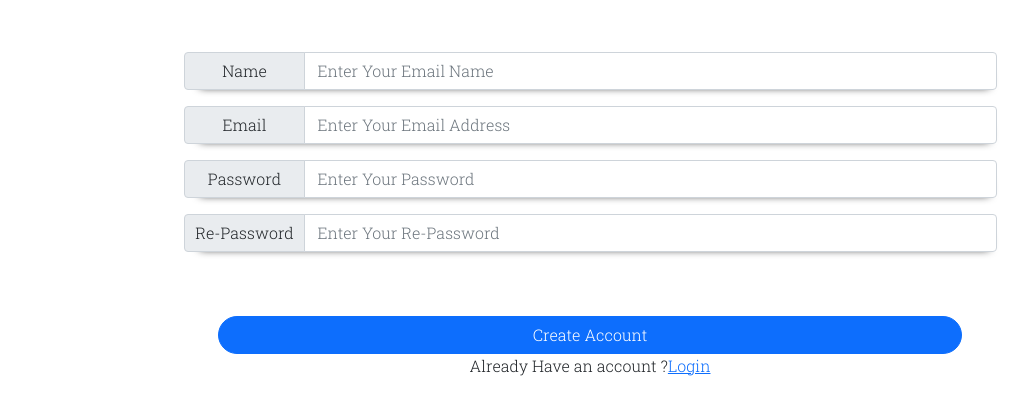
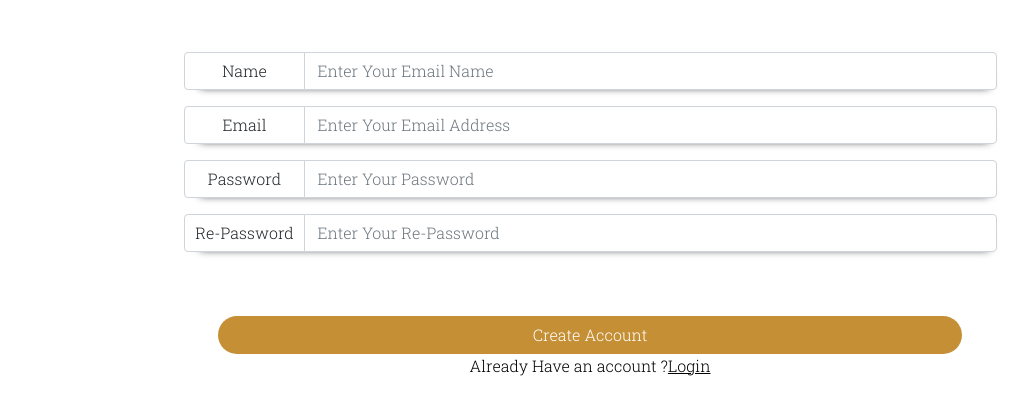
Before and after one commit to ahmedalaa404/Project-Graduated, a plain HTML site: page index.html in a window 1280 px wide. Shown: the part 159-574 px from the top of the page, without its empty margins (50-1078 px from the left). Drawn offline with Linux system fonts and the light colour scheme.

Commit message:
some maintains of Code

```diff
--- a/css/IndexStyleCss.css
+++ b/css/IndexStyleCss.css
@@ -23,10 +23,19 @@ height: 10%;
 
 
 
+
+
 body
 {
     font-family: 'Roboto Slab', serif !important;
 }
+
+.main-bg-color
+{
+    background:  #C58F35 !important;
+    color:white !important ;
+}
+
 
 @media only screen and (max-width: 600px)
  {
--- a/css/SignInCssStyle.css
+++ b/css/SignInCssStyle.css
@@ -35,6 +35,9 @@ body
 {
     background:  #C58F35 !important;
 }
+
+
+
 @media only screen and (max-width: 600px)
  {
     /* .container.py-5 // for test onely
--- a/index.html
+++ b/index.html
@@ -36,23 +36,23 @@
 
 <header>
 <div class="container py-5">
-    <div class="d-flex justify-content-center align-items-start ">
+    <div class="d-flex justify-content-center align-items-start">
         <div class="h-50 w-75 containerOfInputsSignUp">
            <div class="container-fluid">
             <h1 class="text-center" >Sign Up</h1>
             <div class="row py-5">
                 <div class="col-lg-12">
                     <div class="input-group mb-3">
-                        <span class="input-group-text m-10 text-center justify-content-center" id="basic-addon2">Name</span>
+                        <span class="input-group-text m-10 text-center justify-content-center bg-white " id="basic-addon2">Name</span>
                         <input type="text" class="form-control" placeholder="Enter Your Email Name" aria-label="Recipient's username" aria-describedby="basic-addon2">
                       </div>
                 </div>
 
 
 
-                <div class="col-lg-12">
+                <div class="col-lg-12 ">
                     <div class="input-group mb-3">
-                        <span class="input-group-text m-10 text-center justify-content-center" id="basic-addon2">Email</span>
+                        <span class="input-group-text m-10 text-center justify-content-center bg-white " id="basic-addon2">Email</span>
                         <input type="email" class="form-control" placeholder="Enter Your Email Address" aria-label="Recipient's username" aria-describedby="basic-addon2">
                       </div>
                 </div>
@@ -63,7 +63,7 @@
 
                 <div class="col-lg-12">
                     <div class="input-group mb-3">
-                        <span class="input-group-text m-10 text-center justify-content-center" id="basic-addon2">Password</span>
+                        <span class="input-group-text m-10 text-center justify-content-center bg-white " id="basic-addon2">Password</span>
                         <input type="password" class="form-control" placeholder="Enter Your Password" aria-label="Recipient's username" aria-describedby="basic-addon2">
                       </div>
                 </div>
@@ -75,15 +75,15 @@
 
                 <div class="col-lg-12">
                     <div class="input-group mb-3">
-                        <span class="input-group-text m-10 text-center justify-content-center" id="basic-addon2"> Re-Password </span>
+                        <span class="input-group-text m-10 text-center justify-content-center bg-white " id="basic-addon2"> Re-Password </span>
                         <input type="password" class="form-control" placeholder="Enter Your Re-Password" aria-label="Recipient's username" aria-describedby="basic-addon2">
                       </div>
                 </div>
 
 
                 <div class="col-lg-11 m-auto py-5">
-                    <button class="btn btn-primary w-100 rounded-50" type="button">Create Account</button>
-                    <p class="text-center">Already Have an account ?<a href="Sign In.html">Login</a> </p>
+                    <button class="btn text-white w-100 rounded-50 main-bg-color" type="button">Create Account</button>
+                    <p class="text-center text-black">Already Have an account ?<a href="Sign In.html" class="text-black">Login</a> </p>
                 </div>
 
             </div>
```
